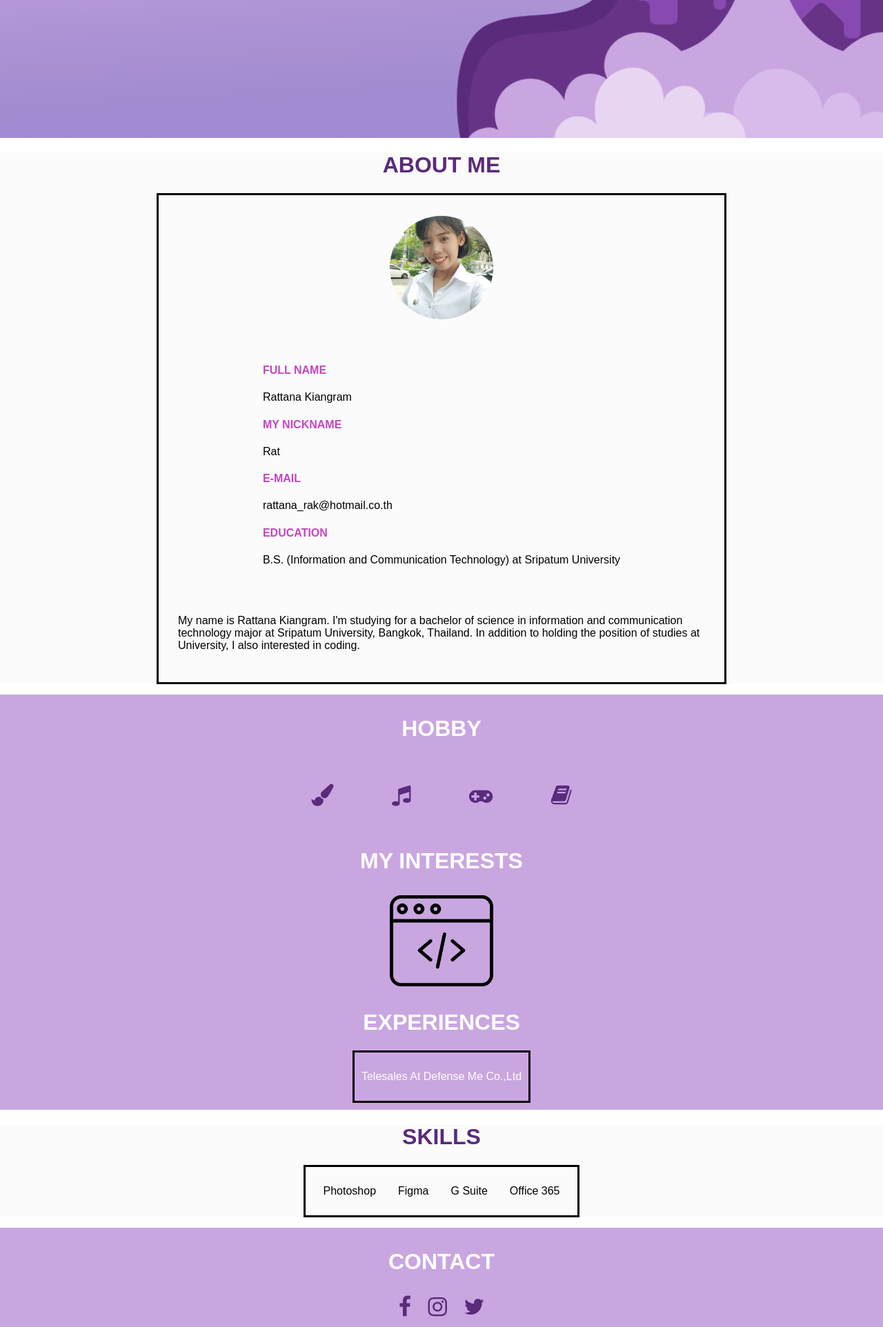
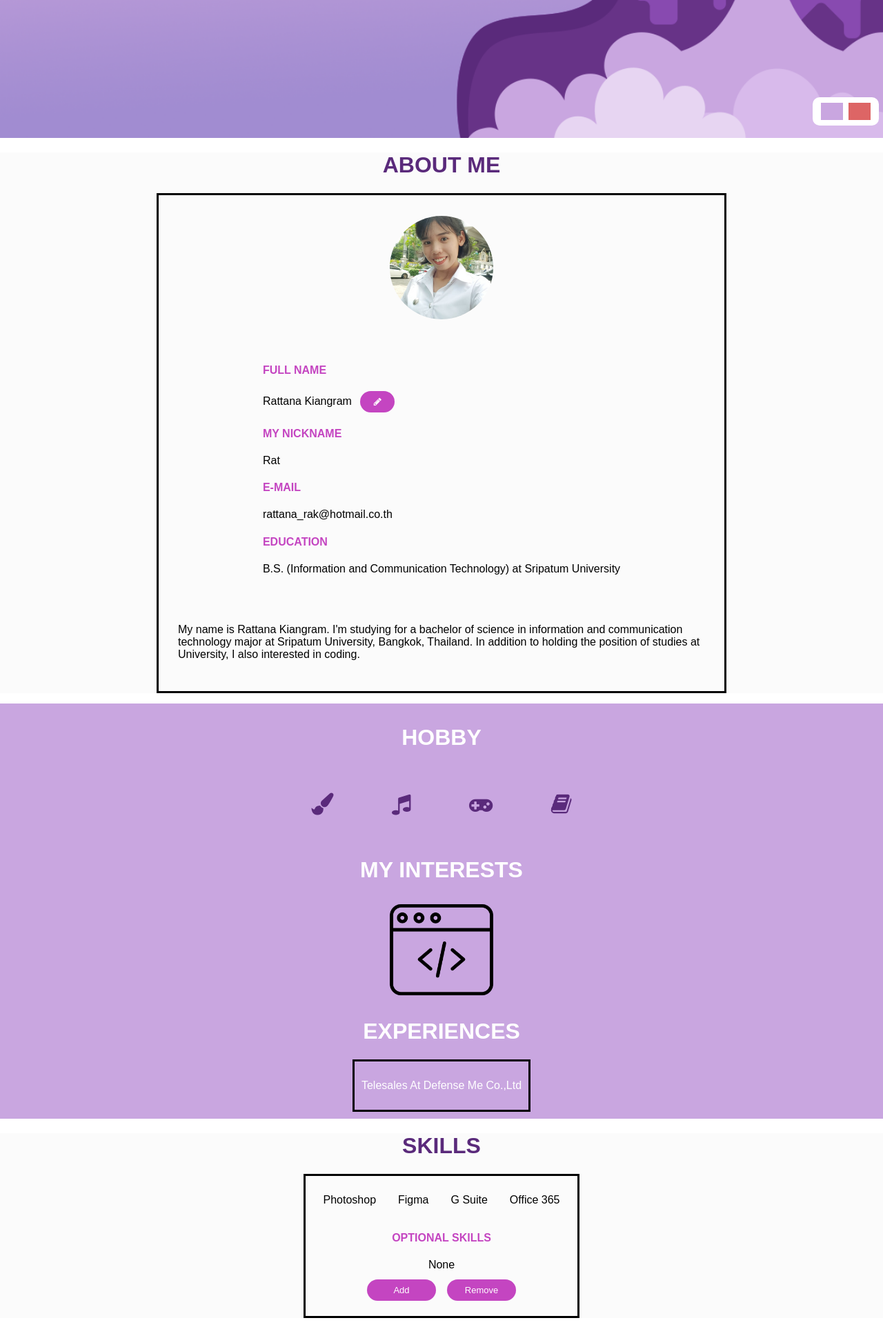
Before and after one commit to Rattana22441/finalProjectCodeCamp, a plain HTML site: page index.html in a window 1280 px wide. Shown: the part 600-2524 px from the top of the page at 69% size. Drawn offline with nearby package versions, Linux system fonts and the light colour scheme; a web font is replaced by a local one.

Commit message:
Rattana Kiangram
3 - Dynamic Resume Page

```diff
--- a/index.html
+++ b/index.html
@@ -52,7 +52,7 @@
               <h4 class="h4">FULL NAME</h4>
               <p>
                 <span id="fullname">Rattana Kiangram</span>
-                <!-- <button id="rename" onclick="rename()" style="width: 50px; color: white; border-radius: 30px; margin: 0 8px"><i class="fa fa-pencil"></i></button> -->
+                <button id="rename" onclick="rename()" style="width: 50px; color: white; border-radius: 30px; margin: 0 8px"><i class="fa fa-pencil"></i></button>
               </p>
               <h4 class="h4">MY NICKNAME </h4>
               <p>Rat</p>
@@ -104,7 +104,7 @@
           <div style="margin: 16px">G Suite</div>
           <div style="margin: 16px">Office 365</div>
         </div>
-        <!-- <h4 class="h4" style="text-align: center">OPTIONAL SKILLS</h4>
+        <h4 class="h4" style="text-align: center">OPTIONAL SKILLS</h4>
         <div style="display: flex;justify-content: center; width: 100%">
           <div id="opt-skill">None</div>
         </div>
@@ -113,7 +113,7 @@
             style="width: 100px; color: white; border-radius: 30px; margin: 0 8px">Add</button>
           <button id="remove" onclick="remove()"
             style="width: 100px; color: white; border-radius: 30px; margin: 0 8px">Remove</button>
-        </div> -->
+        </div>
       </div>
     </div>
   </div>
@@ -128,7 +128,7 @@
     </div>
   </div>
 
-  <!-- <div style="position: fixed; bottom: 10px; right: 30px;">
+  <div style="position: fixed; bottom: 10px; right: 30px;">
     <div
       style="border-radius: 10px; background-color: white; display: flex; width: 100%; height: 25px;; justify-content: center; padding: 8px; margin: 8px">
       <button id="primary-color" onclick="changeColor()" class="bg-color-primary"
@@ -136,7 +136,7 @@
       <button id="secondary-color" onclick="changeColor()" class="bg-color-secondary"
         style="margin: 0 4px"></button>
     </div>
-  </div> -->
+  </div>
 
   <script>
     function myFunction() {
@@ -152,53 +152,53 @@
         window.open(html5.getClickTag(), "_blank");
       }
     }
-    // function add() {
-    //   document.getElementById("add").onclick = function () {
-    //     var skill = prompt("Please enter optional skills:", "Coding");
-    //     if (skill == null || skill == "") {
-    //       alert("User cancelled the prompt.");
-    //     } else {
-    //       alert("Optional skill already added " + skill);
-    //       document.getElementById("opt-skill").innerHTML = skill;
-    //     }
-    //   }
-    // }
-    // function rename() {
-    //   document.getElementById("rename").onclick = function () {
-    //     var name = prompt("Rename:", "Rattana Kiangram");
-    //     if (name == null || name == "") {
-    //       alert("User cancelled the prompt.");
-    //     } else {
-    //       alert("Rename sucess " + name);
-    //       document.getElementById("name").innerHTML = name;
-    //       document.getElementById("fullname").innerHTML = name;
-    //     }
-    //   }
-    // }
-    // function remove() {
-    //   document.getElementById("remove").onclick = function () {
-    //     if (confirm("Please confirm optional skill was remove")) {
-    //       alert("Optional skill already removed");
-    //       document.getElementById("opt-skill").innerHTML = "None";
-    //     } else {
-    //       alert("User cancelled");
-    //     }
-    //   }
-    // }
-    // function changeColor(className) {
-    //   document.getElementById("primary-color").onclick = function () {
-    //     elements = document.getElementsByClassName('body bg-color-primary');
-    //     for (var i = 0; i < elements.length; i++) {
-    //       elements[i].style.backgroundColor = "#c9a6e0";
-    //     }
-    //   };
-    //   document.getElementById("secondary-color").onclick = function () {
-    //     elements = document.getElementsByClassName('body bg-color-primary');
-    //     for (var i = 0; i < elements.length; i++) {
-    //       elements[i].style.backgroundColor = "#dd6565";
-    //     }
-    //   }
-    // }
+    function add() {
+      document.getElementById("add").onclick = function () {
+        var skill = prompt("Please enter optional skills:", "Coding");
+        if (skill == null || skill == "") {
+          alert("User cancelled the prompt.");
+        } else {
+          alert("Optional skill already added " + skill);
+          document.getElementById("opt-skill").innerHTML = skill;
+        }
+      }
+    }
+    function rename() {
+      document.getElementById("rename").onclick = function () {
+        var name = prompt("Rename:", "Rattana Kiangram");
+        if (name == null || name == "") {
+          alert("User cancelled the prompt.");
+        } else {
+          alert("Rename sucess " + name);
+          document.getElementById("name").innerHTML = name;
+          document.getElementById("fullname").innerHTML = name;
+        }
+      }
+    }
+    function remove() {
+      document.getElementById("remove").onclick = function () {
+        if (confirm("Please confirm optional skill was remove")) {
+          alert("Optional skill already removed");
+          document.getElementById("opt-skill").innerHTML = "None";
+        } else {
+          alert("User cancelled");
+        }
+      }
+    }
+    function changeColor(className) {
+      document.getElementById("primary-color").onclick = function () {
+        elements = document.getElementsByClassName('body bg-color-primary');
+        for (var i = 0; i < elements.length; i++) {
+          elements[i].style.backgroundColor = "#c9a6e0";
+        }
+      };
+      document.getElementById("secondary-color").onclick = function () {
+        elements = document.getElementsByClassName('body bg-color-primary');
+        for (var i = 0; i < elements.length; i++) {
+          elements[i].style.backgroundColor = "#dd6565";
+        }
+      }
+    }
   </script>
 </body>
 
```
